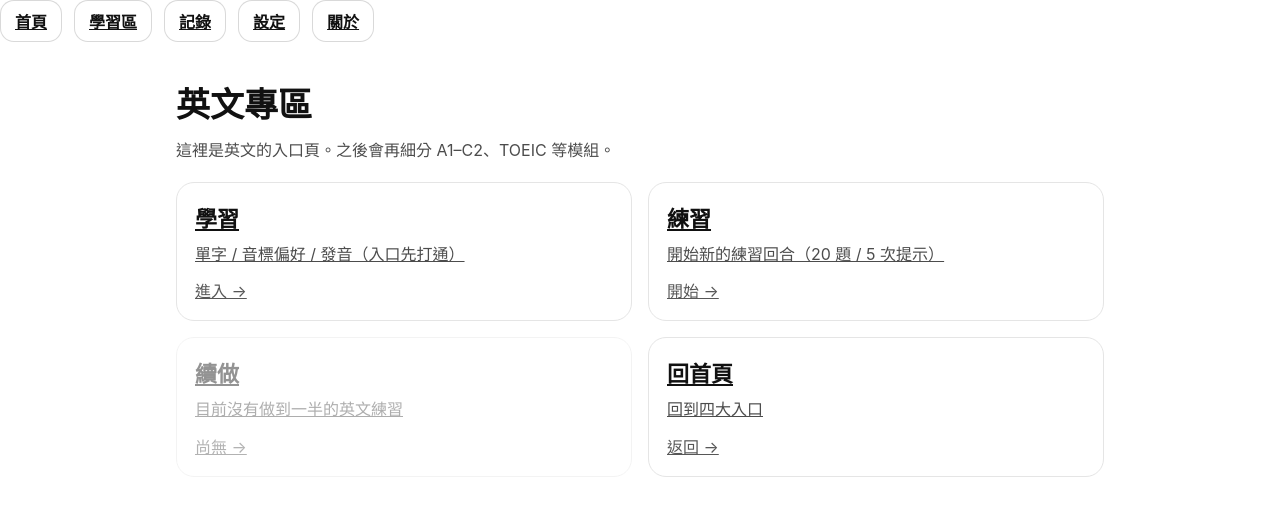
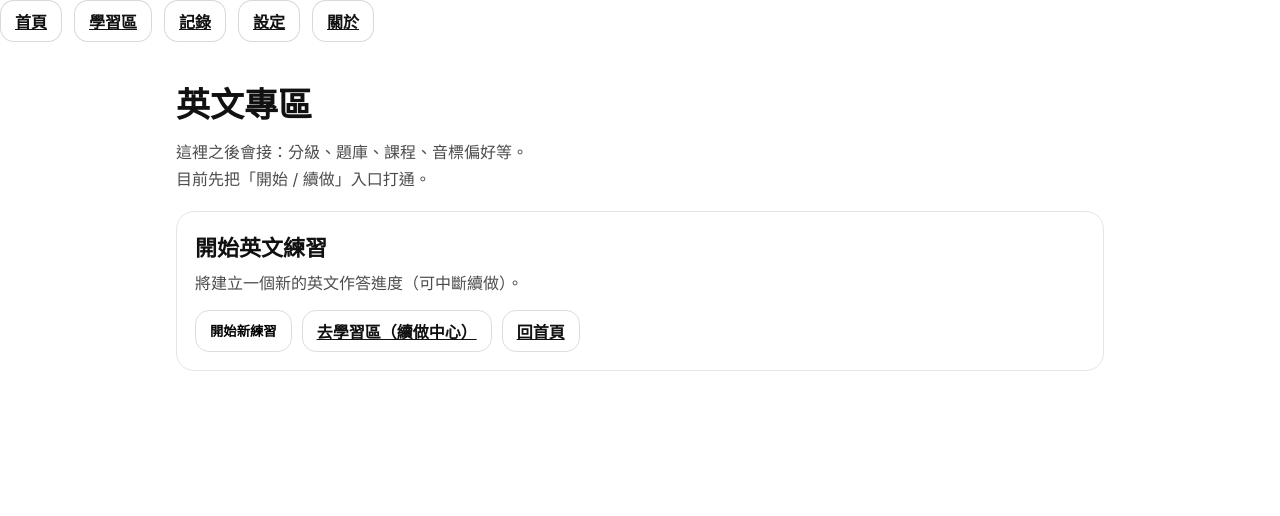
Before and after one commit to boos88978857-svg/ai-intelligent-learning-machine, a Next.js app: page /english in a window 1280 px wide. Shown: the top 516 px of the page. Built offline with nearby package versions, Linux system fonts and the light colour scheme.

Commit message:
更新 page.tsx

```diff
--- a/app/english/page.tsx
+++ b/app/english/page.tsx
@@ -3,10 +3,11 @@
 
 import Link from "next/link";
 import { useEffect, useState } from "react";
+import { useRouter } from "next/navigation";
 import { ui } from "../ui";
-import { loadAllSessions } from "../lib/session";
+import { loadSession, newSession, saveSession } from "../lib/session";
 
-type SimpleSession = {
+type AnySession = {
   subject: string;
   currentIndex: number;
   totalQuestions: number;
@@ -14,90 +15,61 @@ type SimpleSession = {
   paused: boolean;
 };
 
-function formatTime(sec: number) {
-  const m = Math.floor(sec / 60);
-  const s = sec % 60;
-  return `${m.toString().padStart(2, "0")}:${s.toString().padStart(2, "0")}`;
-}
-
 export default function EnglishPage() {
-  const [hasResume, setHasResume] = useState(false);
-  const [resumeInfo, setResumeInfo] = useState<SimpleSession | null>(null);
+  const router = useRouter();
+  const [hasSession, setHasSession] = useState(false);
 
   useEffect(() => {
-    // 只看英文是否有續做
-    const all = loadAllSessions();
-    const s = all["英文"];
-    if (s) {
-      setHasResume(true);
-      setResumeInfo({
-        subject: s.subject,
-        currentIndex: s.currentIndex,
-        totalQuestions: s.totalQuestions,
-        elapsedSec: s.elapsedSec,
-        paused: s.paused,
-      });
-    } else {
-      setHasResume(false);
-      setResumeInfo(null);
-    }
+    const s = loadSession("英文") as AnySession | null;
+    setHasSession(!!s);
   }, []);
+
+  function goContinue() {
+    router.push(`/practice/session?subject=${encodeURIComponent("英文")}`);
+  }
+
+  function startNew() {
+    const s = newSession("英文") as AnySession;
+    saveSession(s);
+    router.push(`/practice/session?subject=${encodeURIComponent("英文")}`);
+  }
 
   return (
     <main style={ui.wrap}>
-      <h1 style={{ margin: "0 0 10px", fontSize: 34, fontWeight: 900 }}>英文專區</h1>
+      <h1 style={{ margin: "0 0 12px", fontSize: 34, fontWeight: 900 }}>英文專區</h1>
       <p style={{ margin: "0 0 18px", opacity: 0.75, lineHeight: 1.7 }}>
-        這裡是英文的入口頁。之後會再細分 A1–C2、TOEIC 等模組。
+        這裡之後會接：分級、題庫、課程、音標偏好等。
+        <br />
+        目前先把「開始 / 續做」入口打通。
       </p>
 
-      {/* 入口卡 */}
-      <div style={ui.grid2}>
-        {/* 學習 */}
-        <Link href="/english/learn?level=A1" style={ui.card}>
-          <h2 style={ui.cardTitle}>學習</h2>
-          <p style={ui.cardDesc}>單字 / 音標偏好 / 發音（入口先打通）</p>
-          <div style={{ marginTop: 10, opacity: 0.7 }}>進入 →</div>
-        </Link>
+      <div style={ui.card}>
+        <h2 style={ui.cardTitle}>{hasSession ? "你有一個英文續做" : "開始英文練習"}</h2>
+        <p style={ui.cardDesc}>
+          {hasSession
+            ? "你之前做到一半的英文作答仍保留，可直接繼續。"
+            : "將建立一個新的英文作答進度（可中斷續做）。"}
+        </p>
 
-        {/* 練習（建立新回合） */}
-        <Link href="/practice?subject=英文" style={ui.card}>
-          <h2 style={ui.cardTitle}>練習</h2>
-          <p style={ui.cardDesc}>開始新的練習回合（20 題 / 5 次提示）</p>
-          <div style={{ marginTop: 10, opacity: 0.7 }}>開始 →</div>
-        </Link>
+        <div style={{ marginTop: 12, display: "flex", gap: 10, flexWrap: "wrap" }}>
+          {hasSession ? (
+            <button type="button" onClick={goContinue} style={{ ...ui.navBtn, cursor: "pointer" }}>
+              繼續作答
+            </button>
+          ) : (
+            <button type="button" onClick={startNew} style={{ ...ui.navBtn, cursor: "pointer" }}>
+              開始新練習
+            </button>
+          )}
 
-        {/* 續做 */}
-        <Link
-          href={hasResume ? "/practice/session?subject=英文" : "#"}
-          style={{
-            ...ui.card,
-            opacity: hasResume ? 1 : 0.45,
-            pointerEvents: hasResume ? "auto" : "none",
-          }}
-        >
-          <h2 style={ui.cardTitle}>續做</h2>
-          <p style={ui.cardDesc}>
-            {hasResume && resumeInfo ? (
-              <>
-                進度：第 {resumeInfo.currentIndex + 1} 題 / {resumeInfo.totalQuestions}
-                <br />
-                計時：{formatTime(resumeInfo.elapsedSec)}
-                <br />
-                狀態：{resumeInfo.paused ? "已暫停" : "進行中"}
-              </>
-            ) : (
-              "目前沒有做到一半的英文練習"
-            )}
-          </p>
-          <div style={{ marginTop: 10, opacity: 0.7 }}>{hasResume ? "繼續 →" : "尚無 →"}</div>
-        </Link>
+          <Link href="/practice" style={ui.navBtn}>
+            去學習區（續做中心）
+          </Link>
 
-        {/* 回首頁 */}
-        <Link href="/" style={ui.card}>
-          <h2 style={ui.cardTitle}>回首頁</h2>
-          <p style={ui.cardDesc}>回到四大入口</p>
-          <div style={{ marginTop: 10, opacity: 0.7 }}>返回 →</div>
-        </Link>
+          <Link href="/" style={ui.navBtn}>
+            回首頁
+          </Link>
+        </div>
       </div>
     </main>
   );
```
